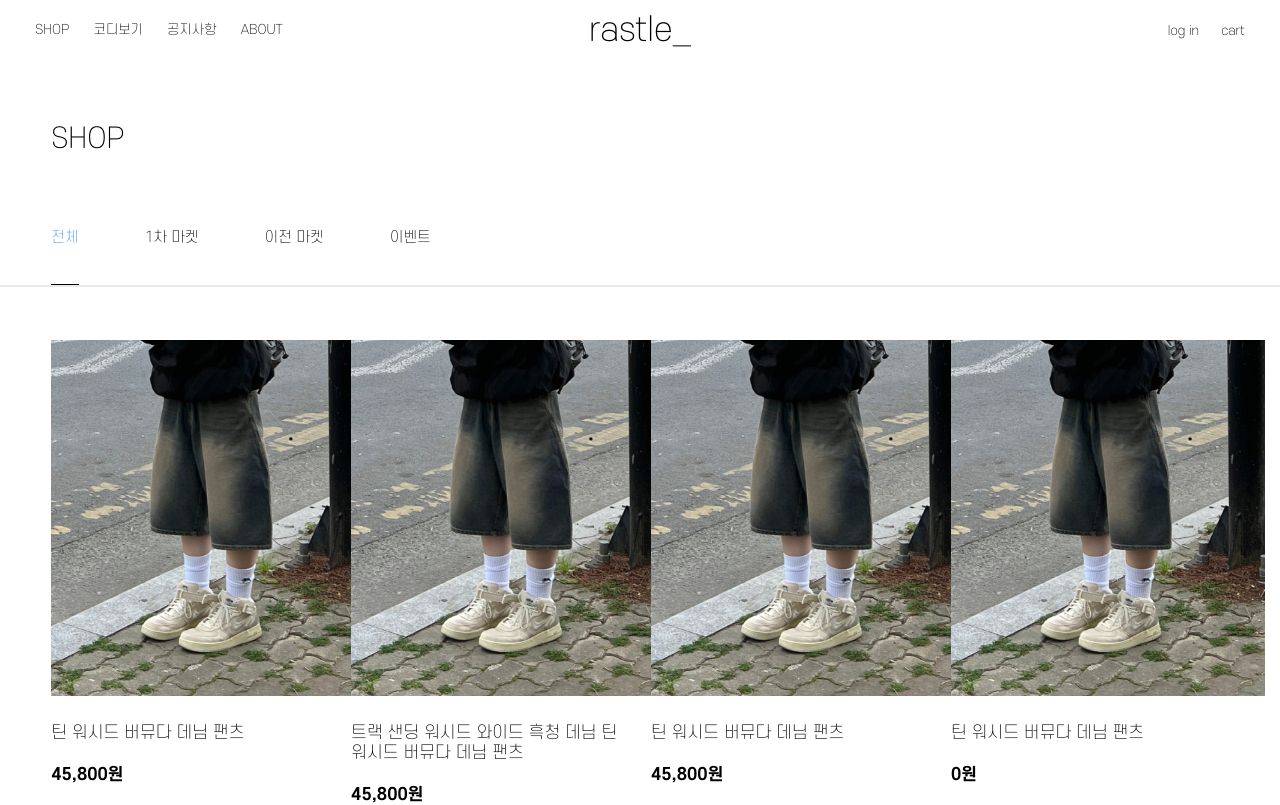
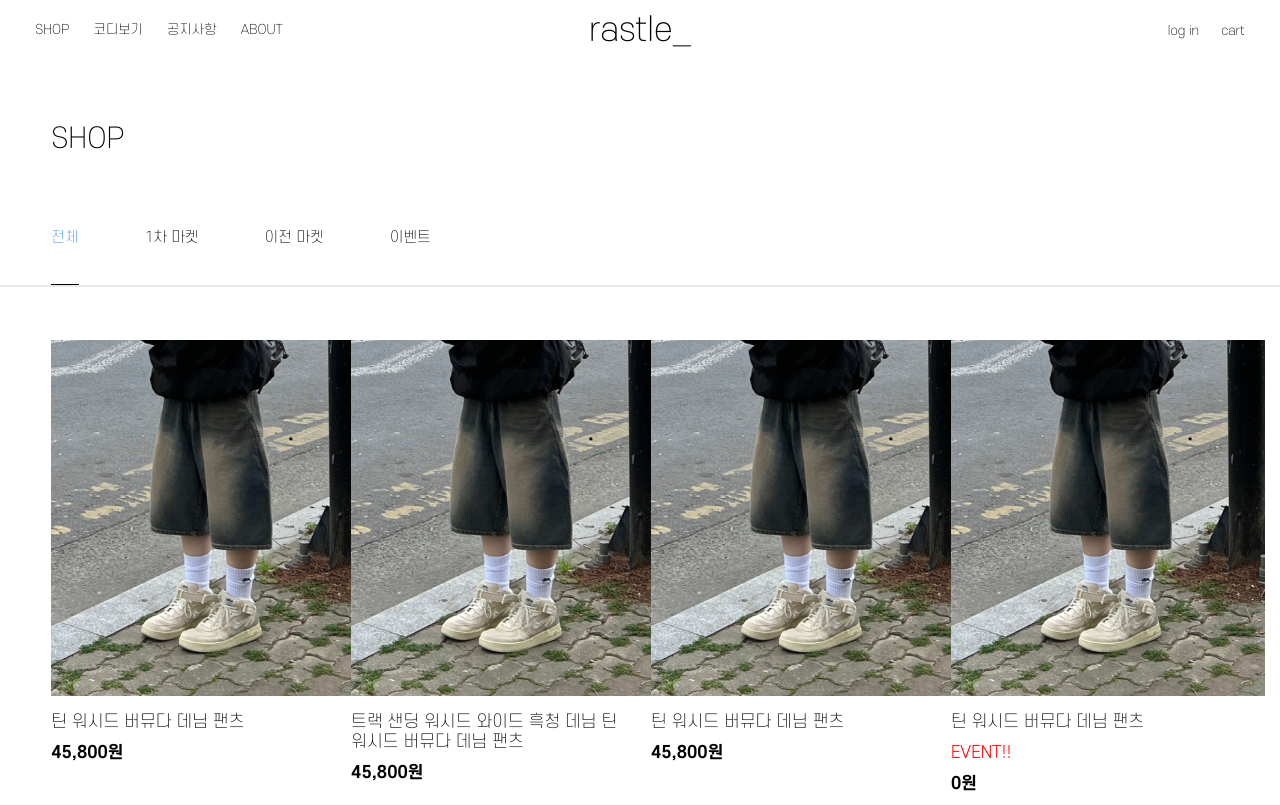
Before and after one commit to rastle-dev/rastle-frontend, a Next.js app: page /shop in a window 1280 px wide. Shown: the top 805 px of the page. Built offline with nearby package versions, Linux system fonts and the light colour scheme.

Commit message:
feat: 1차마켓 설명,EVENT 문구 구현

```diff
--- a/src/constants/color.ts
+++ b/src/constants/color.ts
@@ -11,6 +11,7 @@ const COLORS = {
     600: "#464656",
   },
   BLUE: "#4395F6",
+  RED: "#FF0000",
 };
 
 export default COLORS;
--- a/src/pages/shop/index.styles.tsx
+++ b/src/pages/shop/index.styles.tsx
@@ -21,6 +21,13 @@ export const Line = styled.div`
   color: ${COLORS.GREY[200]};
   width: 100%;
 `;
+export const FirstMarketDescription = styled.div`
+  padding-top: 3rem;
+  width: 92%;
+  font-weight: 200;
+  font-size: 2.5rem;
+`;
+
 export const ProductList = styled.div`
   display: grid;
   width: 92%;
@@ -40,10 +47,16 @@ export const Img = styled.img`
 export const Price = styled.div`
   font-size: 1.5rem;
   font-weight: 600;
-  padding-top: 2rem;
+  padding-top: 1rem;
 `;
 export const Name = styled.div`
   font-size: 1.5rem;
-  padding-top: 2rem;
+  padding-top: 1rem;
   font-weight: 200;
 `;
+export const Event = styled.div`
+  font-size: 1.5rem;
+  padding-top: 1rem;
+  color: ${COLORS.RED};
+  font-weight: 300;
+`;
--- a/src/pages/shop/index.tsx
+++ b/src/pages/shop/index.tsx
@@ -76,6 +76,11 @@ export default function Login() {
         />
       </S.Header>
       <S.Line />
+      {activeCategory === "1차 마켓" && (
+        <S.FirstMarketDescription>
+          1차 마켓 오픈 ( 8.12 ~ 8.15 )
+        </S.FirstMarketDescription>
+      )}
       <S.ProductList>
         {filteredProducts.map((product) => (
           <S.Product>
@@ -92,6 +97,7 @@ export default function Login() {
               }}
             />
             <S.Name>{product.productName}</S.Name>
+            {product.category === "이벤트" && <S.Event>EVENT!! </S.Event>}
             <S.Price>{product.price}원</S.Price>
           </S.Product>
         ))}
```
